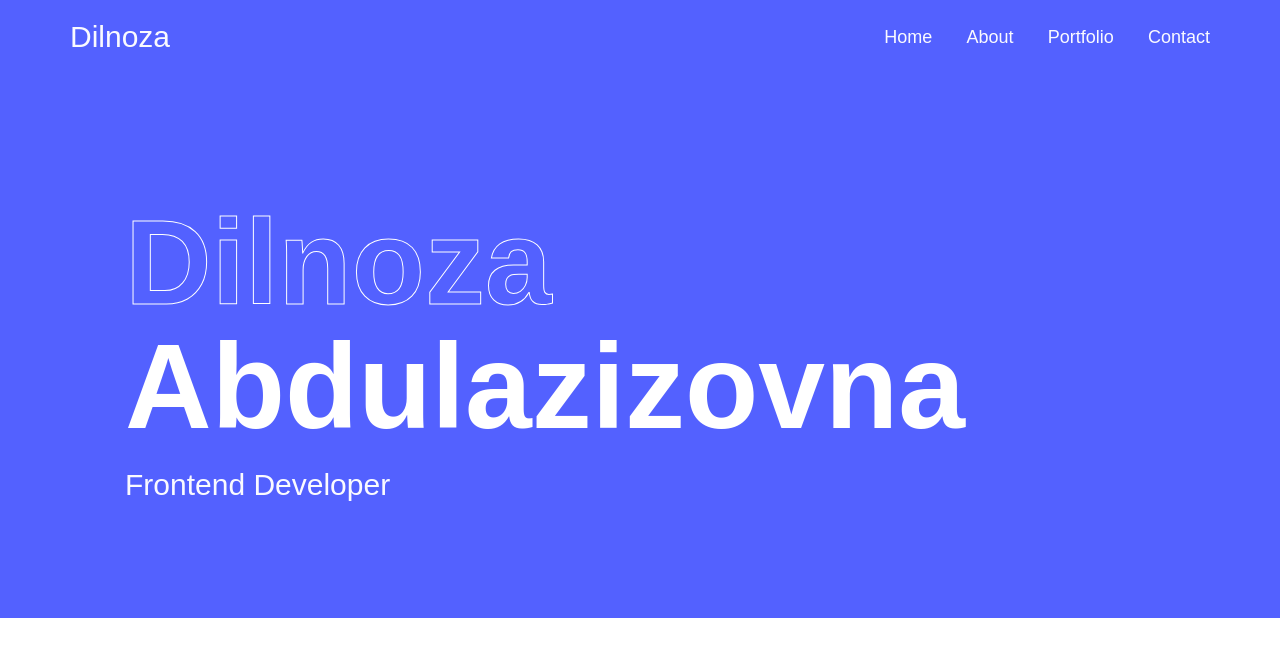
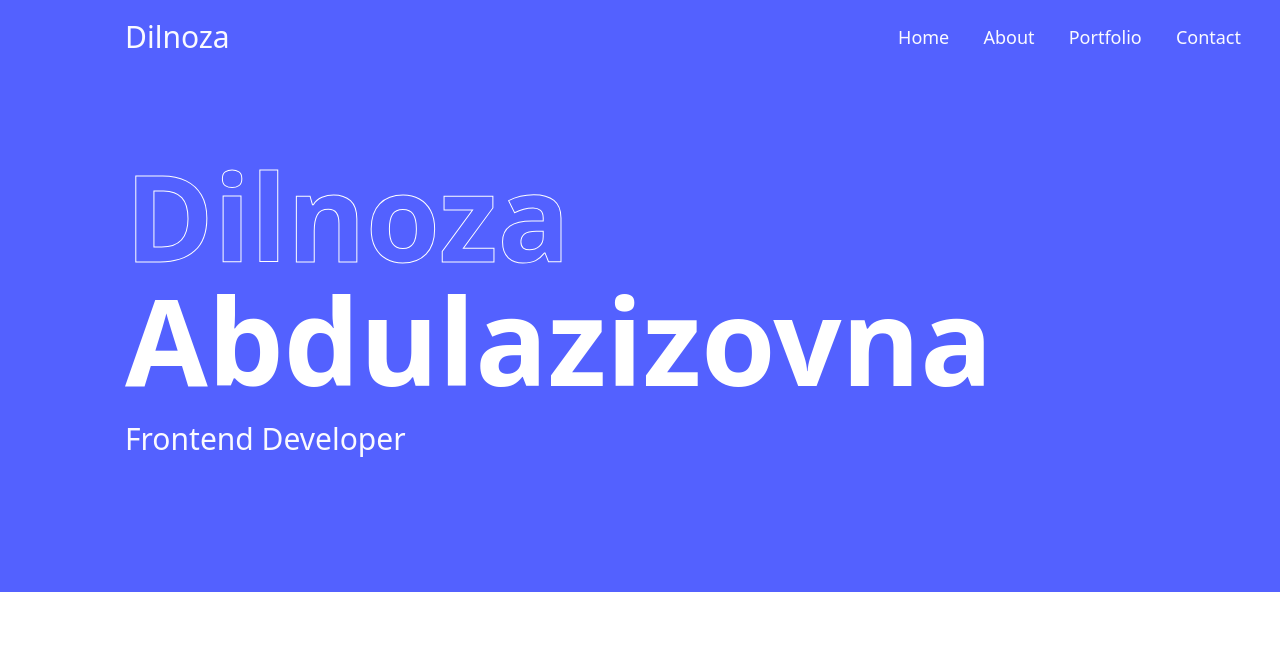
Before and after one commit to ZoxidovSunnatilla/DIlnoza_Portfolio, a plain HTML site: page index.html in a window 1280 px wide. Shown: the top 656 px of the page. Drawn offline with nearby package versions, Linux system fonts and the light colour scheme; files whose address does not match are found by name.

Commit message:
sunnat togiladi

```diff
--- a/index.html
+++ b/index.html
@@ -31,11 +31,7 @@
                     aria-controls="offcanvasRight" data-aos="fade-left" data-aos-offset="300" data-aos-duration="800"
                     data-aos-easing="ease-in-sine"><i class="fa-solid fa-bars"></i></div>
             </div>
-
-        </div>
-    </header>
             <section class="parent__main">
-        <div class="container">
                     <div class="parent">
                         <p class="text_one" data-aos="fade-right" data-aos-offset="300" data-aos-duration="800"
                             data-aos-easing="ease-in-sine">
@@ -45,7 +41,9 @@
                             Developer</p>
                     </div>
                 </div>
-    </section>
+        </div>
+    </header>
+
     <div class="offcanvas offcanvas-end" tabindex="-1" id="offcanvasRight" aria-labelledby="offcanvasRightLabel">
         <div class="offcanvas-header">
             <h5 id="offcanvasRightLabel">Dilnoza</h5>
--- a/style.css
+++ b/style.css
@@ -26,14 +26,26 @@ body {
 }
 
 /* Sunnat start */
-@import url('https://fonts.googleapis.com/css2?family=Montserrat:ital,wght@0,100;0,200;0,300;0,400;0,500;0,600;0,700;0,800;0,900;1,100;1,200;1,300;1,400;1,500;1,600;1,700;1,800;1,900&display=swap');
 
 * {
     margin: 0;
     padding: 0;
     box-sizing: border-box;
+
 }
-
+body{
+    width: 1366px;
+}
+ol,ul{
+    list-style: none;
+}
+a{
+    text-decoration: none !important;
+}
+.container{
+    width: 90%;
+    margin: auto;
+}
 .flex {
     display: flex;
     justify-content: center;
@@ -43,26 +55,17 @@ body {
 }
 
 header {
-    width: 100%;
-    padding-top: 20px;
-    padding-bottom: 20px;
+    padding: 20px 0;
     background-color: #5361FF;
-    position: fixed;
+    position: sticky;
     top: 0px;
     left: 0px;
-    height: 100px;
-}
-
-header .container {
-    width: 90%;
-    margin: 0px auto;
-    padding-left: 0;
-    padding-right: 0;
+    right: 0;
 }
 
 header .parent {
-    width: 100%;
     justify-content: space-between;
+    background-color: #5361FF;
 }
 
 header .text_logo {
@@ -70,7 +73,6 @@ header .text_logo {
     line-height: 34px;
     margin-bottom: 0;
     cursor: pointer;
-    font-family: 'Montserrat', sans-serif;
     font-weight: 500;
     color: #FAFAFF;
 }
@@ -78,9 +80,7 @@ header .text_logo {
 header .right a {
     font-size: 18px;
     line-height: 24px;
-    font-family: 'Montserrat', sans-serif;
     font-weight: 400;
-    text-decoration: none;
     color: #FAFAFF;
     margin-left: 30px;
 }
@@ -90,55 +90,41 @@ header .navbar {
 }
 
 .parent__main {
-    width: 100%;
-    height: auto;
     background-color: #5361FF;
-    position: relative;
-    top: 100px;
+
 }
 
-.parent__main .text_one {
+header .parent__main .text_one {
     font-size: 120px;
     line-height: 124px;
-    font-family: 'Montserrat', sans-serif;
     font-weight: 900;
-    text-decoration: none;
     color: #FFF;
     margin-bottom: 20px;
 }
 
-.parent__main .text_one span {
+header  .parent__main .text_one span {
     color: transparent;
     -webkit-text-stroke: 1px #fff;
 }
 
-.parent__main .text_two {
+header .parent__main .text_two {
     font-size: 30px;
     line-height: 34px;
-    font-family: 'Montserrat', sans-serif;
     font-weight: 500;
-    text-decoration: none;
     color: #FAFAFF;
 }
 
 .parent__main .parent {
     flex-direction: column;
-    height: 100%;
     padding-top: 100px;
     padding-bottom: 100px;
 }
 
-.parent__main .container {
-    width: 90%;
-    margin: 0px auto;
-}
 
 .offcanvas .href {
     font-size: 20px;
     line-height: 25px;
-    font-family: 'Montserrat', sans-serif;
     font-weight: 500;
-    text-decoration: none;
     color: #000;
     margin-bottom: 20px;
     text-align: center;
@@ -149,9 +135,7 @@ header .navbar {
     .parent__main .text_one {
         font-size: 39px;
         line-height: 48px;
-        font-family: 'Montserrat', sans-serif;
         font-weight: 900;
-        text-decoration: none;
         color: #FFF;
         margin-bottom: 10px;
         text-align: center;
@@ -160,9 +144,7 @@ header .navbar {
     .parent__main .text_two {
         font-size: 25px;
         line-height: 28px;
-        font-family: 'Montserrat', sans-serif;
         font-weight: 500;
-        text-decoration: none;
         color: #FAFAFF;
         text-align: center;
     }
@@ -186,9 +168,7 @@ header .navbar {
     .parent__main .text_one {
         font-size: 30px;
         line-height: 35px;
-        font-family: 'Montserrat', sans-serif;
         font-weight: 900;
-        text-decoration: none;
         color: #FFF;
         margin-bottom: 10px;
         text-align: center;
@@ -197,9 +177,7 @@ header .navbar {
     .parent__main .text_two {
         font-size: 20px;
         line-height: 28px;
-        font-family: 'Montserrat', sans-serif;
         font-weight: 500;
-        text-decoration: none;
         color: #FAFAFF;
         text-align: center;
     }
@@ -222,9 +200,7 @@ header .navbar {
     .parent__main .text_one {
         font-size: 60px;
         line-height: 68px;
-        font-family: 'Montserrat', sans-serif;
         font-weight: 900;
-        text-decoration: none;
         color: #FFF;
         margin-bottom: 10px;
         text-align: center;
@@ -233,9 +209,7 @@ header .navbar {
     .parent__main .text_two {
         font-size: 35px;
         line-height: 38px;
-        font-family: 'Montserrat', sans-serif;
         font-weight: 500;
-        text-decoration: none;
         color: #FAFAFF;
         text-align: center;
     }
```
Lines whose indentation alone changed are shown as unchanged.
